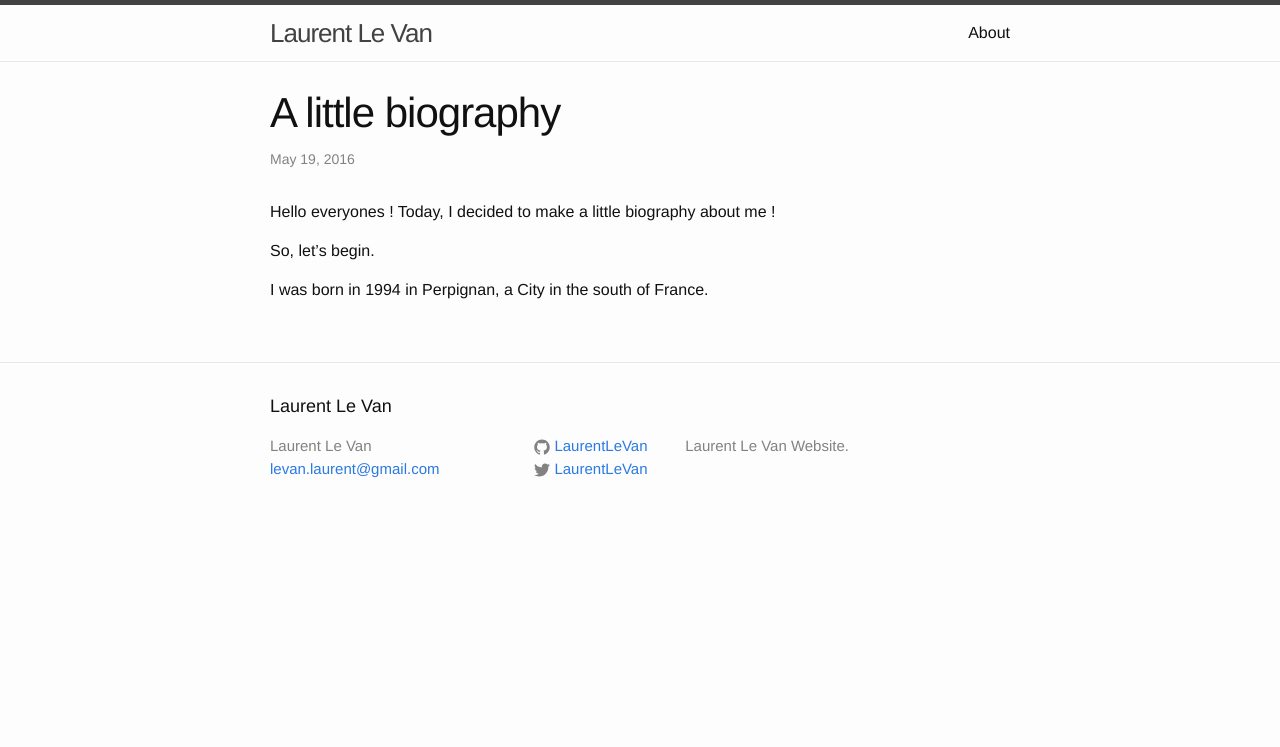
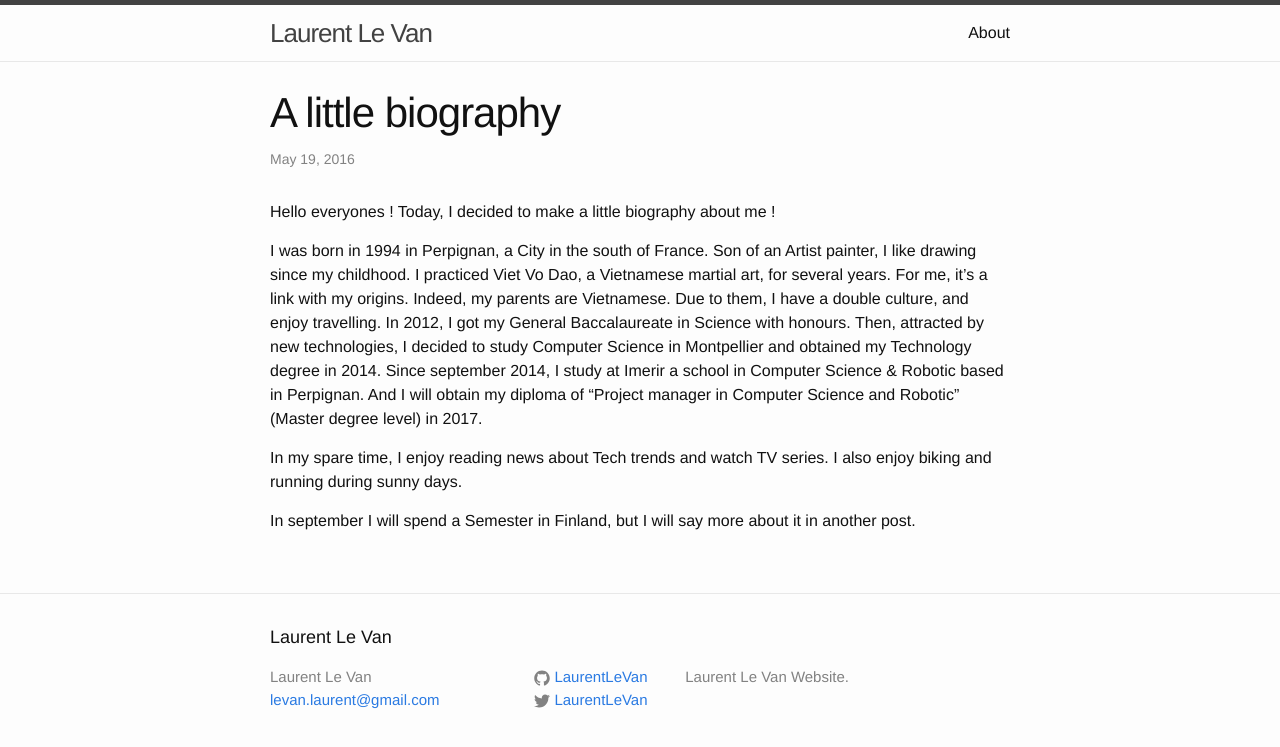
Before and after one commit to LaurentLeVan-zz/LaurentLeVan.github.io, a Jekyll site: the page built from _posts/2016-05-19-a-little-biography.markdown, in a window 1280 px wide. Shown: the top 747 px of the page. Built offline with Jekyll 4.4.1, drawn with Linux system fonts in a browser that asks for light colours.

Commit message:
complete my biography

```diff
--- a/_posts/2016-05-19-a-little-biography.markdown
+++ b/_posts/2016-05-19-a-little-biography.markdown
@@ -7,6 +7,15 @@ categories: News
 Hello everyones !
 Today, I decided to make a little biography about me !
 
-So, let's begin.
+I was born in 1994 in Perpignan, a City in the south of France.
+Son of an Artist painter, I like drawing since my childhood.
+I practiced Viet Vo Dao, a Vietnamese martial art, for several years. For me, it's a link with my origins.
+Indeed, my parents are Vietnamese. Due to them, I have a double culture, and enjoy travelling.
+In 2012, I got my General Baccalaureate in Science with honours.
+Then, attracted by new technologies, I decided to study Computer Science in Montpellier and obtained my Technology degree in 2014.
+Since september 2014, I study at Imerir a school in Computer Science & Robotic based in Perpignan.
+And I will obtain my diploma of "Project manager in Computer Science and Robotic" (Master degree level) in 2017.
 
-I was born in 1994 in Perpignan, a City in the south of France.
+In my spare time, I enjoy reading news about Tech trends and watch TV series. I also enjoy biking and running during sunny days.
+
+In september I will spend a Semester in Finland, but I will say more about it in another post.
```
